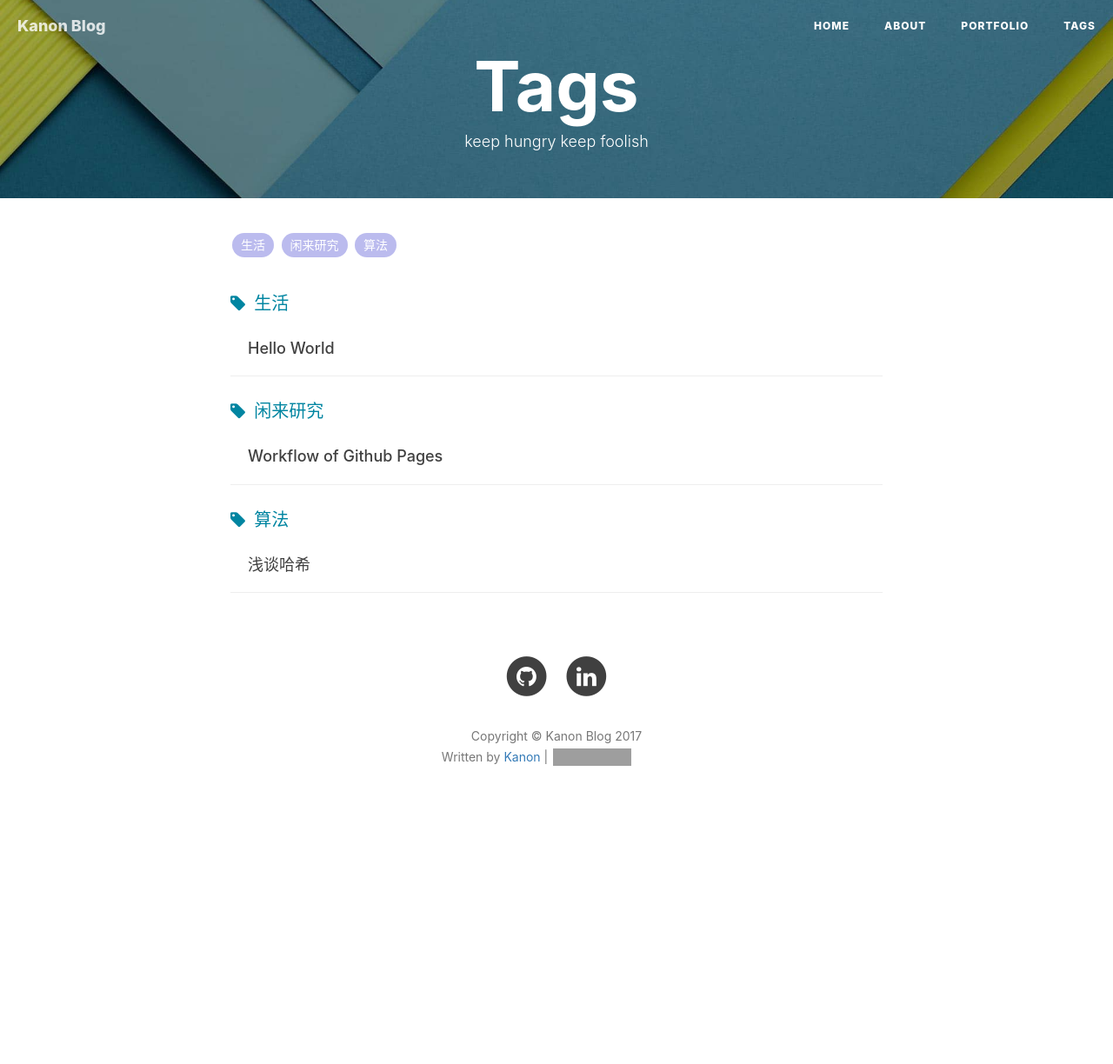
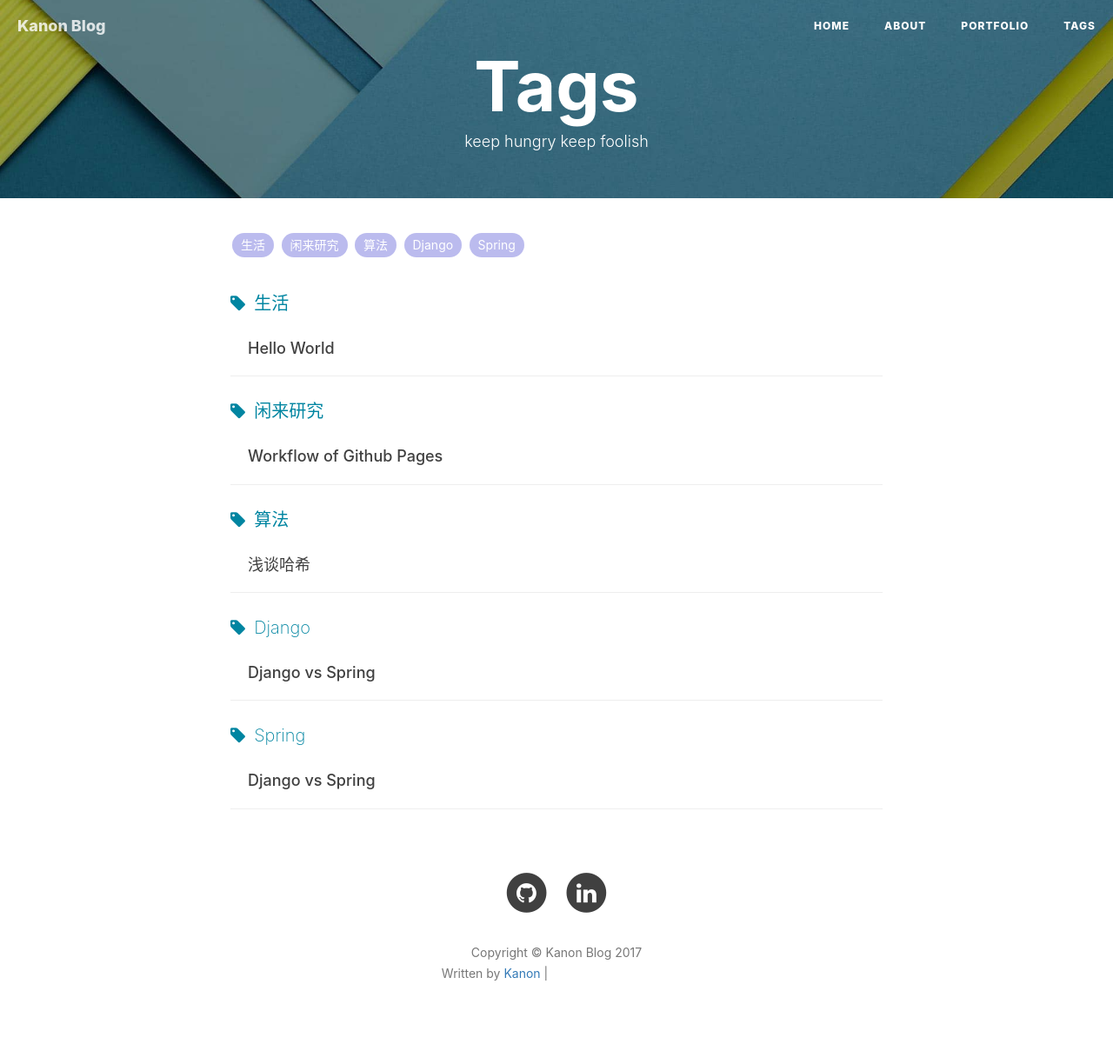
Before and after one commit to kanonjz/kanonjz.github.io, a Jekyll site: the page built from tags.html, in a window 1280 px wide. Shown: the whole page at 87% size. Built offline with Jekyll 4.4.1, drawn with Linux system fonts in a browser that asks for light colours; nearby versions of some CDN libraries; comment, search, counter and statistics services are not loaded; before the commit the page ends 975 px from its top, so only the background shows below that; grey boxes are pictures that could not be loaded.

Commit message:
Update 2017-11-15-django-vs-spring.md

```diff
--- a/_posts/2017-11-15-django-vs-spring.md
+++ b/_posts/2017-11-15-django-vs-spring.md
@@ -1,3 +1,15 @@
+---
+layout:     post
+title:      "Django vs Spring"
+subtitle:   ""
+date:       2017-11-15
+author:     "Kanon"
+header-img: ""
+catalog: false
+tags:
+    - Django
+    - Spring
+---
 
 ## Django和Spring对比
 
```
